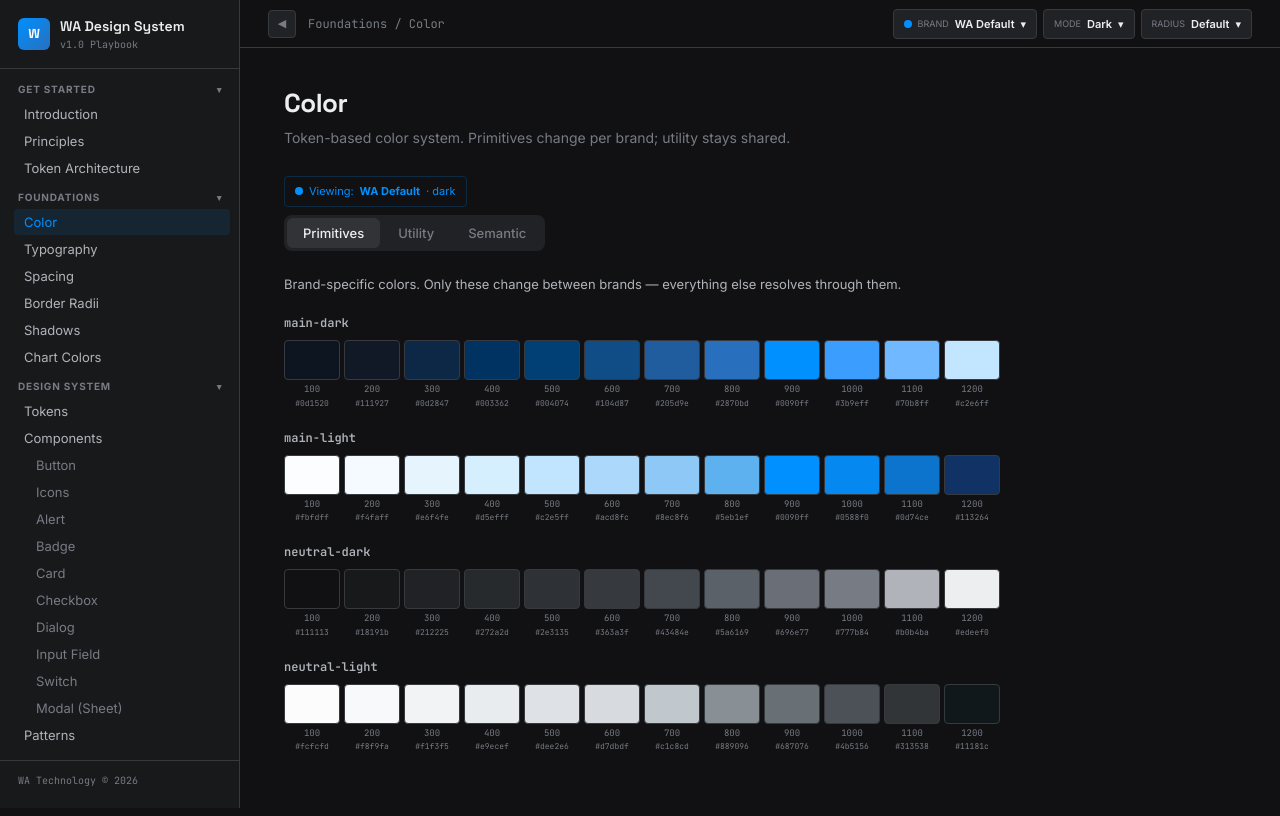
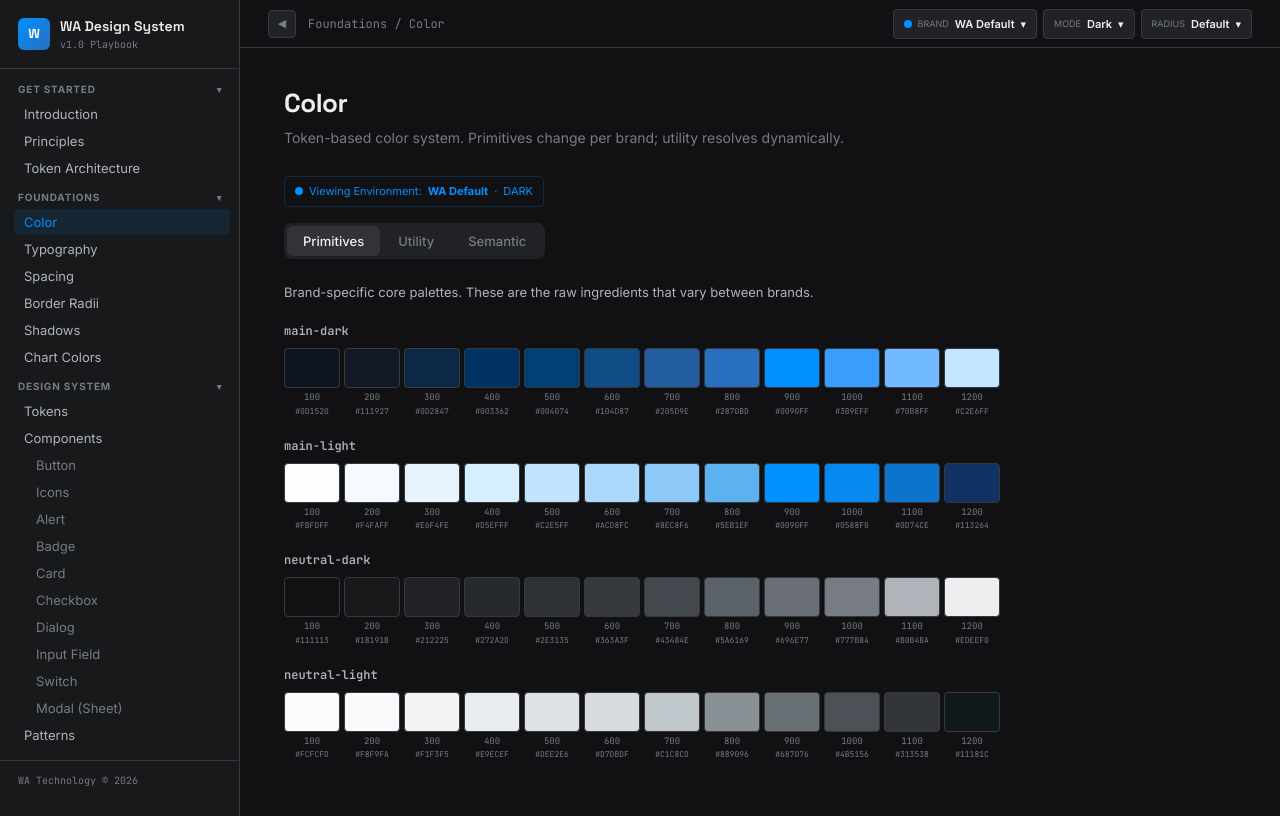
Before and after one commit to Duscenko/wa-ds-playbook, a React (Vite) app: page / in a window 1280 px wide. Both pictures are taken after a click on the button "Color". Built offline with nearby package versions, Linux system fonts and the light colour scheme.

Commit message:
feat: implement dynamic brand-aware token resolution in Foundations

```diff
--- a/src/pages/Foundations.jsx
+++ b/src/pages/Foundations.jsx
@@ -1,8 +1,12 @@
 import { useState } from 'react';
 import { brands, utility, semantic, resolveToken, spacing, radii, typography, shadows, chartColors } from '../data/tokens';
 import { useTheme } from '../components/ThemeContext';
-import { CopyBadge, SectionTitle, TabBar, InfoCard } from '../components/UI';
+import { CopyBadge, SectionTitle, TabBar } from '../components/UI';
 
+/**
+ * Renders a grid of color swatches for a given scale.
+ * It identifies if a color is an RGBA alpha value or a standard Hex code.
+ */
 function SwatchGrid({ scale, label }) {
   return (
     <div style={{ marginBottom: 20 }}>
@@ -11,9 +15,17 @@ function SwatchGrid({ scale, label }) {
         {Object.entries(scale).map(([step, hex]) => (
           <CopyBadge key={step} text={hex}>
             <div style={{ width: 56, textAlign: 'center' }}>
-              <div style={{ width: 56, height: 40, borderRadius: 'var(--radius-sm)', background: hex, border: '1px solid var(--border)' }} />
+              <div style={{
+                width: 56,
+                height: 40,
+                borderRadius: 'var(--radius-sm)',
+                background: hex,
+                border: '1px solid var(--border)'
+              }} />
               <div style={{ fontSize: 9, color: 'var(--text3)', marginTop: 3, fontFamily: 'var(--font-mono)' }}>{step}</div>
-              <div style={{ fontSize: 8, color: 'var(--text3)', fontFamily: 'var(--font-mono)' }}>{typeof hex === 'string' && hex.startsWith('rgba') ? 'alpha' : hex}</div>
+              <div style={{ fontSize: 8, color: 'var(--text3)', fontFamily: 'var(--font-mono)', textTransform: 'uppercase' }}>
+                {typeof hex === 'string' && hex.startsWith('rgba') ? 'alpha' : hex}
+              </div>
             </div>
           </CopyBadge>
         ))}
@@ -25,45 +37,103 @@ function SwatchGrid({ scale, label }) {
 export function ColorPage() {
   const [tab, setTab] = useState('Primitives');
   const { brand, mode } = useTheme();
+
+  // Get active brand metadata
   const brandData = brands[brand] || brands['wa-default'];
   const prims = brandData.primitives;
 
   return (
     <div>
-      <SectionTitle title="Color" sub="Token-based color system. Primitives change per brand; utility stays shared." />
-      <div style={{ marginBottom: 8, padding: '6px 10px', borderRadius: 'var(--radius-sm)', background: 'var(--accent-bg)', border: '1px solid color-mix(in srgb, var(--accent), transparent 80%)', display: 'inline-flex', alignItems: 'center', gap: 6, fontSize: 11, color: 'var(--accent)' }}>
+      <SectionTitle title="Color" sub="Token-based color system. Primitives change per brand; utility resolves dynamically." />
+
+      {/* Brand & Mode Status Indicator */}
+      <div style={{
+        marginBottom: 16,
+        padding: '6px 10px',
+        borderRadius: 'var(--radius-sm)',
+        background: 'var(--accent-bg)',
+        border: '1px solid color-mix(in srgb, var(--accent), transparent 80%)',
+        display: 'inline-flex',
+        alignItems: 'center',
+        gap: 6,
+        fontSize: 11,
+        color: 'var(--accent)'
+      }}>
         <span style={{ width: 8, height: 8, borderRadius: 9999, background: brandData.color }} />
-        Viewing: <strong>{brandData.label}</strong> · {mode}
+        Viewing Environment: <strong>{brandData.label}</strong> · <span style={{ textTransform: 'uppercase' }}>{mode}</span>
       </div>
+
       <TabBar tabs={['Primitives', 'Utility', 'Semantic']} active={tab} onChange={setTab} />
+
+      {/* TAB: PRIMITIVES - Raw brand colors */}
       {tab === 'Primitives' && (
         <div className="fade-in">
-          <p style={{ fontSize: 13, color: 'var(--text2)', marginBottom: 20 }}>Brand-specific colors. Only these change between brands — everything else resolves through them.</p>
-          {Object.entries(prims).map(([name, scale]) => <SwatchGrid key={name} label={name} scale={scale} />)}
+          <p style={{ fontSize: 13, color: 'var(--text2)', marginBottom: 20 }}>
+            Brand-specific core palettes. These are the raw ingredients that vary between brands.
+          </p>
+          {Object.entries(prims).map(([name, scale]) => (
+            <SwatchGrid key={name} label={name} scale={scale} />
+          ))}
         </div>
       )}
+
+      {/* TAB: UTILITY - Dynamic resolution for Pick'em Overrides */}
       {tab === 'Utility' && (
         <div className="fade-in">
-          <p style={{ fontSize: 13, color: 'var(--text2)', marginBottom: 20 }}>Shared across all brands. Status colors, overlays.</p>
-          {Object.entries(utility).map(([name, scale]) => <SwatchGrid key={name} label={name} scale={scale} />)}
+          <p style={{ fontSize: 13, color: 'var(--text2)', marginBottom: 20 }}>
+            Functional shared colors. This view dynamically resolves Pick'em overrides (Yellow, Mint, Grass) when the brand is active.
+          </p>
+          {Object.entries(utility).map(([name, scale]) => {
+            // MAGIC: Resolve each step via resolveToken to catch brand-specific overrides
+            const resolvedScale = Object.keys(scale).reduce((acc, step) => {
+              acc[step] = resolveToken(`${name}.${step}`, brand, mode);
+              return acc;
+            }, {});
+
+            return <SwatchGrid key={name} label={name} scale={resolvedScale} />;
+          })}
         </div>
       )}
+
+      {/* TAB: SEMANTIC - Intent-based tokens */}
       {tab === 'Semantic' && (
         <div className="fade-in">
-          <p style={{ fontSize: 13, color: 'var(--text2)', marginBottom: 20 }}>Semantic tokens resolve to primitives/utility based on brand + mode. Current: <strong>{brandData.label}</strong> · <strong>{mode}</strong></p>
+          <p style={{ fontSize: 13, color: 'var(--text2)', marginBottom: 20 }}>
+            Tokens describing UI intent. They resolve to primitives or utilities based on brand and mode selection.
+          </p>
           {Object.entries(semantic).map(([group, tokens]) => (
             <div key={group} style={{ marginBottom: 24 }}>
               <div style={{ fontSize: 13, fontWeight: 600, color: 'var(--text)', marginBottom: 8 }}>{group}</div>
               <div style={{ display: 'flex', gap: 8, flexWrap: 'wrap' }}>
                 {Object.entries(tokens).map(([name, refs]) => {
-                  const resolved = resolveToken(refs[mode], brand);
+                  // Resolve semantic token using active brand and current mode
+                  const resolved = resolveToken(refs[mode], brand, mode);
                   return (
                     <CopyBadge key={name} text={resolved}>
-                      <div style={{ width: 120, padding: 10, borderRadius: 'var(--radius-sm)', background: 'var(--bg1)', border: '1px solid var(--border)' }}>
-                        <div style={{ width: '100%', height: 32, borderRadius: 4, background: resolved, border: '1px solid var(--border)', marginBottom: 6 }} />
-                        <div style={{ fontSize: 11, fontWeight: 500, color: 'var(--text)' }}>{name}</div>
-                        <div style={{ fontSize: 9, color: 'var(--text3)', fontFamily: 'var(--font-mono)' }}>{refs[mode]}</div>
-                        <div style={{ fontSize: 9, color: 'var(--text3)', fontFamily: 'var(--font-mono)' }}>{resolved}</div>
+                      <div style={{
+                        width: 140,
+                        padding: 10,
+                        borderRadius: 'var(--radius-sm)',
+                        background: 'var(--bg1)',
+                        border: '1px solid var(--border)'
+                      }}>
+                        <div style={{
+                          width: '100%',
+                          height: 32,
+                          borderRadius: 4,
+                          background: resolved,
+                          border: '1px solid var(--border)',
+                          marginBottom: 6
+                        }} />
+                        <div style={{ fontSize: 11, fontWeight: 500, color: 'var(--text)', whiteSpace: 'nowrap', overflow: 'hidden', textOverflow: 'ellipsis' }}>
+                          {name}
+                        </div>
+                        <div style={{ fontSize: 9, color: 'var(--text3)', fontFamily: 'var(--font-mono)', marginTop: 4 }}>
+                          Ref: {refs[mode]}
+                        </div>
+                        <div style={{ fontSize: 9, color: 'var(--text3)', fontFamily: 'var(--font-mono)', fontWeight: 600 }}>
+                          {resolved}
+                        </div>
                       </div>
                     </CopyBadge>
                   );
@@ -77,13 +147,14 @@ export function ColorPage() {
   );
 }
 
+// Typography, Spacing, Radii, Shadows, and ChartColors sections follow below...
 export function TypographyPage() {
   return (
     <div>
       <SectionTitle title="Typography" sub="8 text styles using Inter. Sizes in px, line-heights optimized for readability." />
       <div style={{ display: 'flex', flexDirection: 'column', gap: 12 }}>
         {typography.map(t => (
-          <div key={t.name} style={{ display: 'flex', alignItems: 'baseline', gap: 20, padding: '14px 16px', borderRadius: 'var(--radius)', background: 'var(--bg1)', border: '1px solid var(--border)' }}>
+          <div key={t.name} style={{ display: 'flex', alignItems: baseline, gap: 20, padding: '14px 16px', borderRadius: 'var(--radius)', background: 'var(--bg1)', border: '1px solid var(--border)' }}>
             <div style={{ width: 140, fontSize: 11, color: 'var(--text3)', fontFamily: 'var(--font-mono)', flexShrink: 0 }}>
               <div style={{ fontWeight: 600, color: 'var(--text2)' }}>{t.name}</div>
               {t.size}px / {t.lineHeight}px · {t.weight}
```
